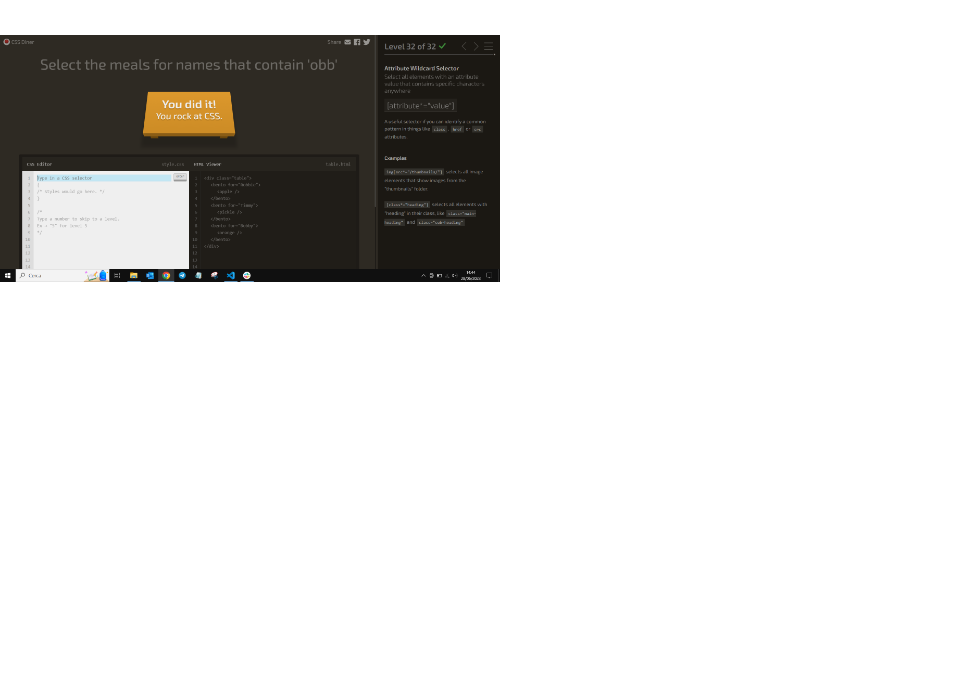
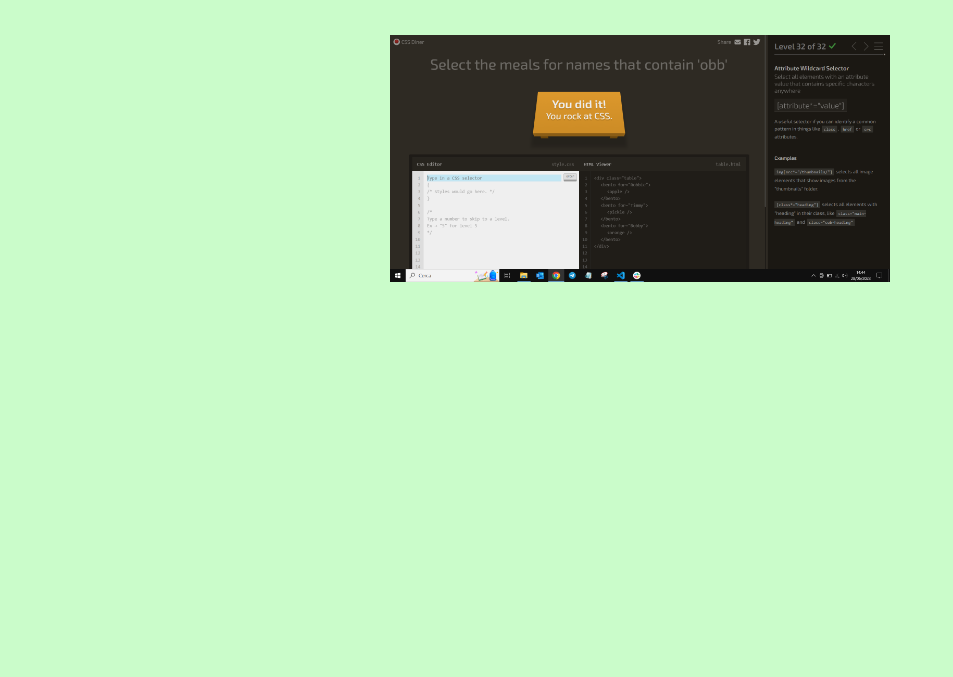
Before and after one commit to vgianluca96/html-css-flukeout, a plain HTML site: page index.html in a window 1280 px wide. Shown: the part 123-800 px from the top of the page, without its empty margins (0-953 px from the left). Drawn offline with Linux system fonts and the light colour scheme.

Commit message:
prima bozza

```diff
--- a/css/style.css
+++ b/css/style.css
@@ -4,7 +4,11 @@
     box-sizing: border-box;
 }
 
-div{
+body {
+    background-color: rgb(202, 252, 202);
+}
+
+div.titolo{
     padding:50px;
     font-size: 50px;
     font-family: Arial;
@@ -15,3 +19,9 @@ div{
 img {
     width: 500px;
 }
+
+div.immagine {
+    width:80%;
+    margin: auto;
+    text-align: center;
+}
--- a/index.html
+++ b/index.html
@@ -3,22 +3,26 @@
 <head>
     <meta charset="UTF-8">
     <meta name="viewport" content="width=device-width, initial-scale=1.0">
-    <title>Flukeout</title>
+    <title>CSS Diner</title>
     <link rel="stylesheet" href="./css/style.css">
 </head>
 <body>
 
     <header>
 
-        <div>CSS Diner</div>
+        <div class="titolo">CSS Diner</div>
 
     </header>
+    <!-- header -->
 
     <main>
 
-        <img src="./img/flukeout.PNG" alt="screen completamento gioco">
+        <div class="immagine">
+            <img src="./img/flukeout.PNG" alt="screen completamento gioco">
+        </div>
 
     </main>
+    <!-- header -->
 
 
 </body>
```
